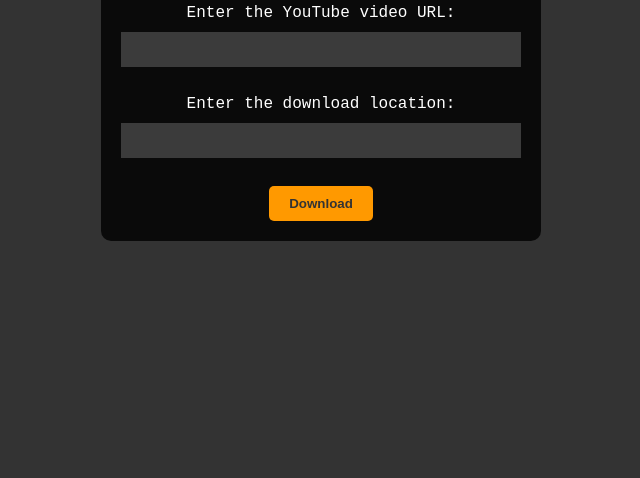
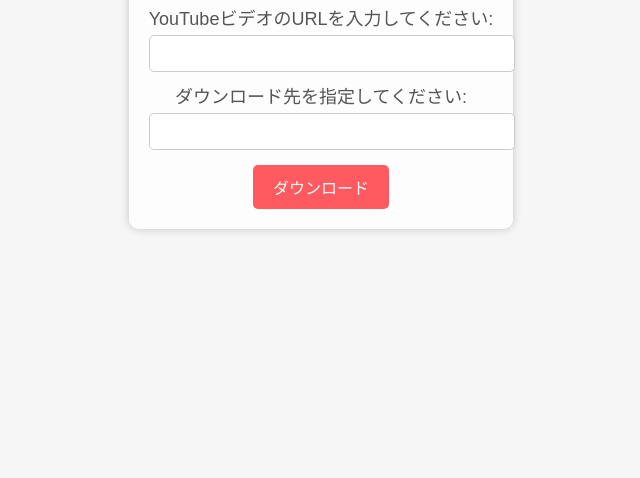
Before and after one commit to ph715b/YouTubeDownloader-PH, an Electron app: page YoutubeDownloader/src/index.html in a window 800 px wide. Shown: the part 322-800 px from the top of the page, without its empty margins (79-719 px from the left). Drawn offline with Linux system fonts and the light colour scheme.

Commit message:
8/20/2023 5:06pm

```diff
--- a/YoutubeDownloader/src/index.html
+++ b/YoutubeDownloader/src/index.html
@@ -1,17 +1,17 @@
 <!DOCTYPE html>
 <html>
   <head>
-    <title>YouTube Downloader</title>
+    <title>YouTube Downloader - Japanese Retro</title>
     <link rel="stylesheet" href="styles.css" />
   </head>
-  <body class="retro">
+  <body class="japanese-retro">
     <div class="container">
       <h1>YouTube Downloader</h1>
-      <label for="url">Enter the YouTube video URL:</label>
+      <label for="url">YouTubeビデオのURLを入力してください:</label>
       <input type="text" id="url" /><br />
-      <label for="location">Enter the download location:</label>
+      <label for="location">ダウンロード先を指定してください:</label>
       <input type="text" id="location" /><br />
-      <button id="downloadBtn">Download</button>
+      <button id="downloadBtn">ダウンロード</button>
     </div>
     <script src="renderer.js"></script>
   </body>
--- a/YoutubeDownloader/src/styles.css
+++ b/YoutubeDownloader/src/styles.css
@@ -1,8 +1,18 @@
-body.retro {
-  background-color: #333;
-  color: #fff;
-  font-family: "Courier New", monospace;
+/* Reset some default styles */
+body,
+h1,
+label,
+input,
+button {
   margin: 0;
+  padding: 0;
+  border: none;
+  outline: none;
+  font-family: "Arial", sans-serif;
+}
+
+body.japanese-retro {
+  background-color: #f6f6f6;
   display: flex;
   justify-content: center;
   align-items: center;
@@ -10,43 +20,47 @@
 }
 
 .container {
-  background-color: rgba(0, 0, 0, 0.8);
+  background-color: rgba(255, 255, 255, 0.8);
   padding: 20px;
   border-radius: 10px;
-  width: 400px;
+  box-shadow: 0 0 10px rgba(0, 0, 0, 0.2);
   text-align: center;
 }
 
 h1 {
-  font-size: 28px;
+  font-size: 32px;
   margin-bottom: 20px;
+  color: #333;
+  text-shadow: 2px 2px 4px rgba(0, 0, 0, 0.1);
 }
 
-label,
-input {
+label {
   display: block;
-  margin-bottom: 10px;
+  font-size: 18px;
+  margin-top: 10px;
+  color: #555;
 }
 
 input[type="text"] {
-  width: 95%;
+  width: 100%;
   padding: 10px;
-  border: none;
-  background-color: rgba(255, 255, 255, 0.2);
-  color: #fff;
+  margin-top: 5px;
+  border: 1px solid #ccc;
+  border-radius: 5px;
 }
 
 button {
+  background-color: #ff5a5f;
+  color: white;
   padding: 10px 20px;
+  font-size: 16px;
   border: none;
-  background-color: #f90;
-  color: #333;
-  font-weight: bold;
   border-radius: 5px;
   cursor: pointer;
+  margin-top: 15px;
   transition: background-color 0.3s;
 }
 
 button:hover {
-  background-color: #ffcc00;
+  background-color: #d64145;
 }
```
